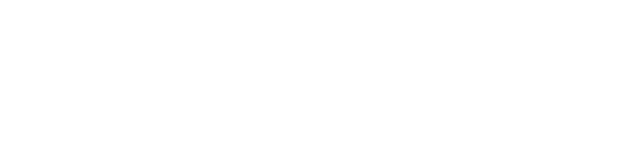
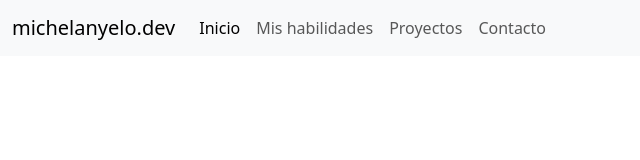
Before and after one commit to michelanyelo/MiPrimerPortafolio-DL, a website: page index.html in a window 1280 px wide. Shown: the whole page, without its empty margins (0-640 px from the left). Drawn offline with Linux system fonts and the light colour scheme.

Commit message:
"Added navbar to index.html"

```diff
--- a/index.html
+++ b/index.html
@@ -6,8 +6,36 @@
     <meta name="viewport" content="width=device-width, initial-scale=1.0">
     <title>Document</title>
     <!-- main.css -->
-     <link rel="stylesheet" href="assets/css/main.css">
+    <link rel="stylesheet" href="assets/css/main.css">
 </head>
+<!-- navbar -->
+<nav class="navbar navbar-expand-lg bg-body-tertiary">
+    <div class="container-fluid">
+        <a class="navbar-brand" href="#">michelanyelo.dev</a>
+        <button class="navbar-toggler" type="button" data-bs-toggle="collapse" data-bs-target="#navbarNav"
+            aria-controls="navbarNav" aria-expanded="false" aria-label="Toggle navigation">
+            <span class="navbar-toggler-icon"></span>
+        </button>
+        <div class="collapse navbar-collapse" id="navbarNav">
+            <ul class="navbar-nav">
+                <li class="nav-item">
+                    <a class="nav-link active" aria-current="page" href="#">Inicio</a>
+                </li>
+                <li class="nav-item">
+                    <a class="nav-link" href="#">Mis habilidades</a>
+                </li>
+                <li class="nav-item">
+                    <a class="nav-link" href="#">Proyectos</a>
+                </li>
+                <li class="nav-item">
+                    <a class="nav-link" href="#">Contacto</a>
+                </li>
+            </ul>
+        </div>
+    </div>
+</nav>
+
+
 
 <body>
 
```
